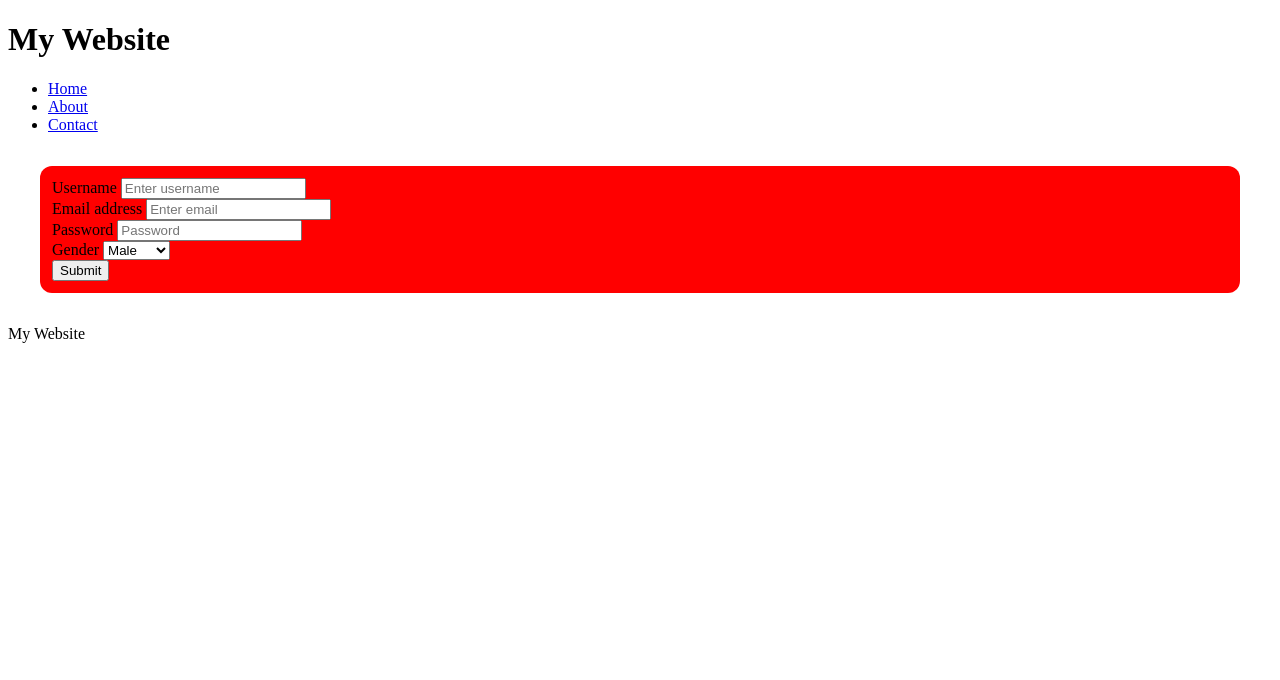
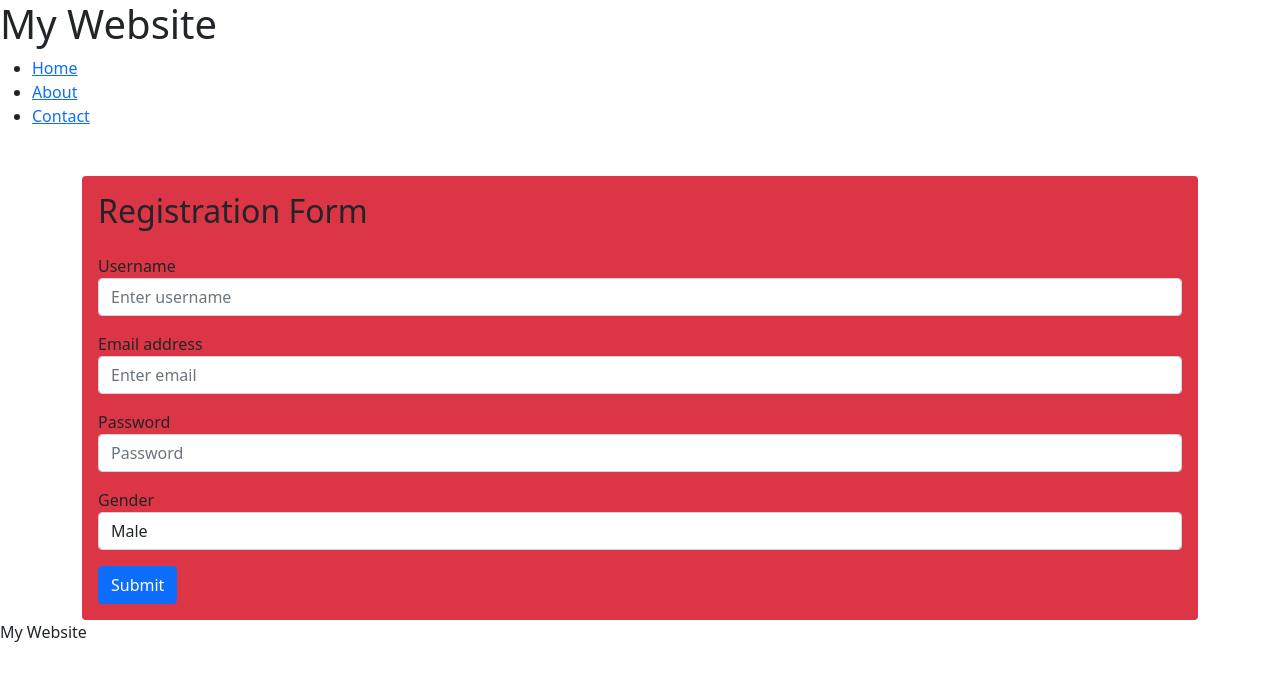
Before and after one commit to mrezy45/Internship, a plain HTML site: page Frontend/profile.html in a window 1280 px wide. Drawn offline with nearby package versions, Linux system fonts and the light colour scheme.

Commit message:
added bootstrap to profile page

```diff
--- a/Frontend/assets/css/style.css
+++ b/Frontend/assets/css/style.css
@@ -1,10 +1,7 @@
-form{
-    background-color: red;
-    padding: 12px;
+/*form{
+    background-color: grey;
+    padding: 20px;
     margin: 2em;
     border-radius: 12px;
 }
-
-.username{
-
-}
+*/
--- a/Frontend/profile.html
+++ b/Frontend/profile.html
@@ -6,6 +6,8 @@
     <meta name="viewport" content="width=device-width, initial-scale=1.0">
     <title>My Profile</title>
     <link rel="stylesheet" href="assets/css/style.css">
+    <link href="https://cdn.jsdelivr.net/npm/bootstrap@5.0.2/dist/css/bootstrap.min.css" rel="stylesheet" integrity="sha384-EVSTQN3/azprG1Anm3QDgpJLIm9Nao0Yz1ztcQTwFspd3yD65VohhpuuCOmLASjC" crossorigin="anonymous">
+<script src="https://cdn.jsdelivr.net/npm/bootstrap@5.0.2/dist/js/bootstrap.bundle.min.js" integrity="sha384-MrcW6ZMFYlzcLA8Nl+NtUVF0sA7MsXsP1UyJoMp4YLEuNSfAP+JcXn/tWtIaxVXM" crossorigin="anonymous"></script>
 </head>
 
 <body>
@@ -19,32 +21,34 @@
             </ul>
         </nav>
     </header>
-    <main>
 
-        <form>
-            <div class="form-group">
+    <div class="container mt-5">
+
+      <form class="bg-danger p-3 rounded-2">
+        <h2 class="mb-4">Registration Form</h2>
+        <div class="mb-3">
             <label for="username">Username</label>
             <input type="text" class="form-control" id="username" placeholder="Enter username">
         </div>
-            <div class="form-group">
+        <div class="mb-3">
             <label for="email">Email address</label>
             <input type="email" class="form-control" id="email" placeholder="Enter email">
         </div>
-            <div class="form-group">
+        <div class="mb-3">
             <label for="password">Password</label>
             <input type="password" class="form-control" id="password" placeholder="Password">
         </div>
-            <div class="form-group">
+        <div class="mb-3">
             <label for="gender">Gender</label>
-              <select class="form-control" id="gender">
+            <select class="form-control" id="gender" placeholder="Select your Gender">
                 <option>Male</option>
                 <option>Female</option>
+                <option>Other</option>
             </select>
           </div>
           <button type="submit" class="btn btn-primary">Submit</button>
       </form>
-
-    </main>
+  </div>
 
     <footer>
         <p>My Website</p>
```
Also changed, not shown: Frontend/assets/image.png (renamed from Frontend/image.png), Frontend/assets/image2.png (renamed from Frontend/image2.png). Lines whose indentation alone changed are shown as unchanged.
